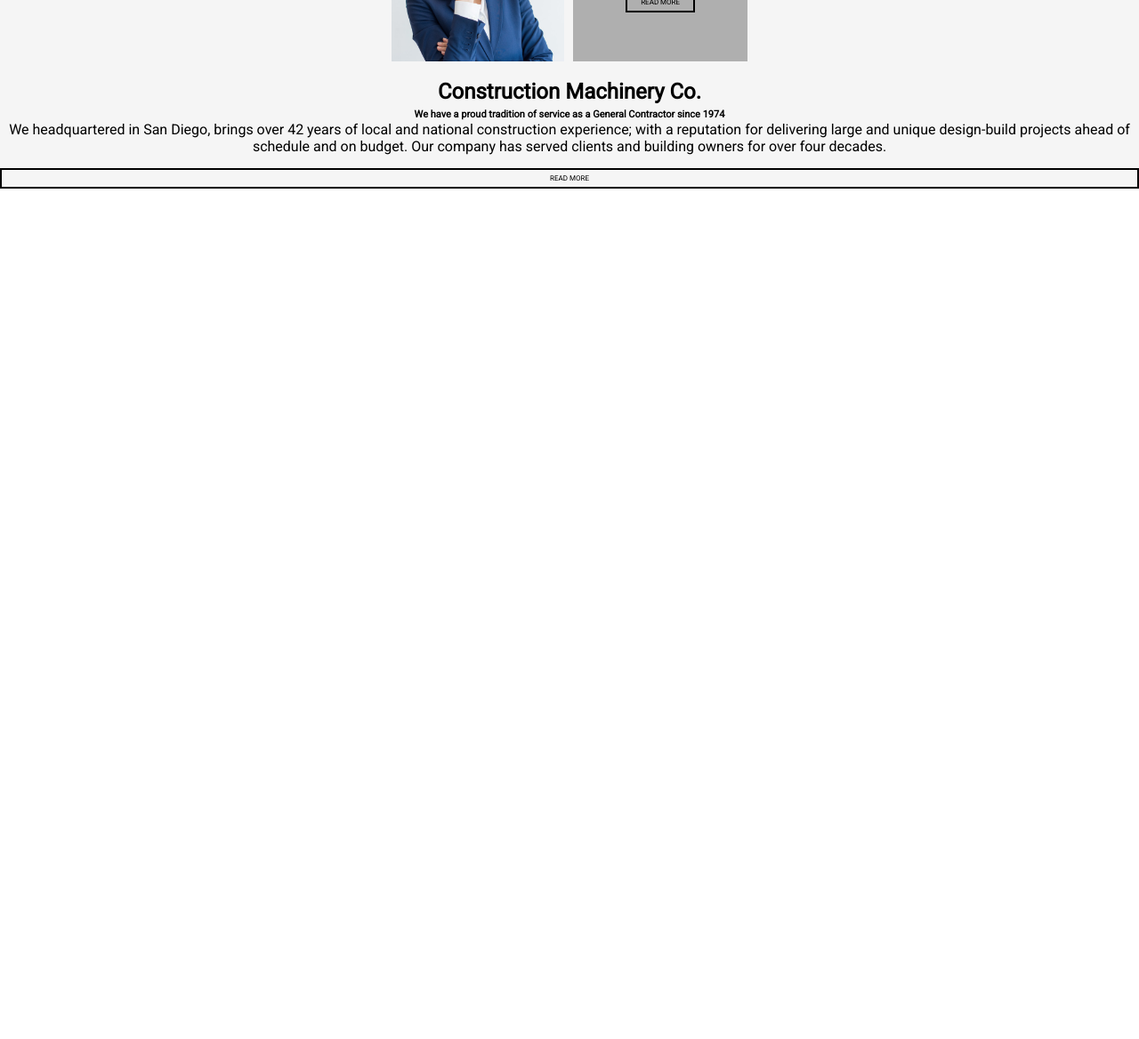
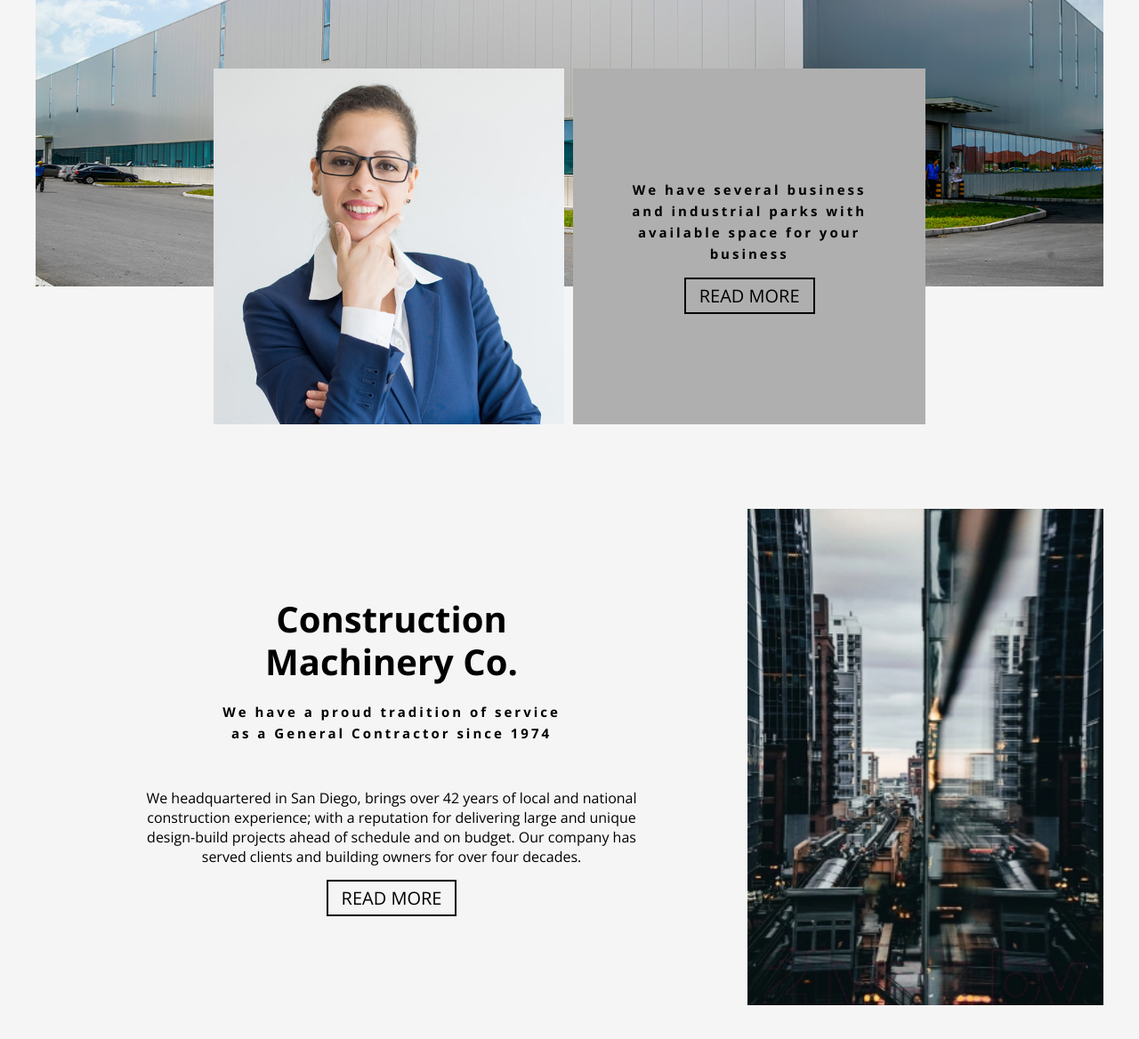
Before and after one commit to HamzaM3/training_website_1, a plain HTML site: page index.html in a window 1280 px wide. Shown: the part 500-1668 px from the top of the page at 89% size. Before the commit the page ends 800 px from the top, so only its background shows below. Drawn offline with nearby package versions, Linux system fonts and the light colour scheme.

Commit message:
Section 1 over

```diff
--- a/index.html
+++ b/index.html
@@ -7,11 +7,8 @@
     <title>Construction Machinery Co.</title>
     <link rel="stylesheet" href="style.css">
     <link rel="preconnect" href="https://fonts.googleapis.com">
-<link rel="preconnect" href="https://fonts.gstatic.com" crossorigin>
-<link href="https://fonts.googleapis.com/css2?family=Roboto&display=swap" rel="stylesheet">
-</head>
-<body>
-    <section class="light" id="section1">
+    <link rel="preconnect" href="https://fonts.gstatic.com" crossorigin>
+    <link href="https://fonts.googleapis.com/css2?family=Open+Sans:wght@300;400;500;600;700;800&display=swap" rel="stylesheet">     <section class="light" id="section1">
         <h1>Business and Industrial Parks</h1>
 
         <div id="quote1">
@@ -24,13 +21,20 @@
             </div>
         </div>
 
-        <h2>Construction Machinery Co.</h2>
+        <div id="construction-machinery">
+            <div class="left">
+                <h2>Construction Machinery Co.</h2>
 
-        <q>We have a proud tradition of service as a General Contractor since 1974</q>
+                <q>We have a proud tradition of service as a General Contractor since 1974</q>
 
-        <p>We headquartered in San Diego, brings over 42 years of local and national construction experience; with a reputation for delivering large and unique design-build projects ahead of schedule and on budget. Our company has served clients and building owners for over four decades.</p>
+                <p>We headquartered in San Diego, brings over 42 years of local and national construction experience; with a reputation for delivering large and unique design-build projects ahead of schedule and on budget. Our company has served clients and building owners for over four decades.</p>
 
-        <div class="read-more">Read more</div>
+                <div class="read-more">Read more</div>
+            </div>
+
+            <div class="right">
+            </div>
+        </div>
     </section>
 
     <!-- <section class="dark">
--- a/style.css
+++ b/style.css
@@ -1,7 +1,7 @@
 * {
     margin: 0;
     padding: 0;
-    font-family: 'Roboto', sans-serif;
+    font-family: 'Open Sans', sans-serif;
     box-sizing: border-box;
 }
 
@@ -14,35 +14,36 @@
 }
 
 #section1 {
-    padding-top: 80px;
+    padding-top: 100px;
+    padding-bottom: 100px;
 }
 
 .light h1 {
     text-align: center;
-    font-size: 40px;
-    width:340px;
+    font-size: 80px;
+    width: 700px;
     margin: auto;
     /* Problem with margin top*/
     margin-bottom: 1em;
     font-weight: normal;
+    line-height: 1.2;
 }
 
 #quote1 {
     background: transparent url("img/big_warehouse.jpg") no-repeat bottom left;
     background-size: 100%;
-    width: 650px;
-    height: 225px;
+    width: 1200px;
+    height: 450px;
     margin: auto;
-    padding-top: 100px;
-    padding: 150px calc((650px - 410px)/2) 0 calc((650px - 410px)/2);
+    padding: 200px calc((1200px - 2*405px)/2) 0 calc((1200px - 2*405px)/2);
     display: flex;
-    margin-bottom: 150px;
+    margin-bottom: 250px;
     text-align: center;
 }
 
 #quote1 > * {
-    height: 200px;
-    width: 200px;
+    height: 400px;
+    width: 400px;
     background-color: rgb(175, 175, 175);
     margin: 5px;
 }
@@ -58,20 +59,66 @@
     justify-content: center;
     align-items: center;
     vertical-align: middle;
-    padding: 25px;
+    padding:50px;
 }
 
 q:before, q:after{ content: "";}
 
 q, h4 {
-    font-size: 11px;
+    font-size: 15px;
     font-weight: bold;
+    letter-spacing: 3px;
+    line-height: 1.6;
 }
 
 .read-more {
     border: 2px solid black;
     text-transform: uppercase;
-    font-size: 8px;
+    font-size: 20px;
     padding: 5px 15px;
+    margin-left: auto;
+    margin-right: auto;
     margin-top: 15px;
+
 }
+
+h2 {
+    font-size: 40px;
+    font-weight:700;
+    line-height: 1.2;
+    margin-bottom:20px;
+}
+
+#construction-machinery {
+    margin:auto;
+    display: flex;
+    justify-content: center;
+}
+
+#construction-machinery > .left {
+    width:800px;
+    padding: 100px;
+    display: flex;
+    flex-direction: column;
+    justify-content: center;
+    align-items: center;
+    vertical-align: middle;
+}
+
+#construction-machinery > .left > h2 {
+    width: 400px;
+}
+
+#construction-machinery > .left > q {
+    width: 400px;
+}
+
+#construction-machinery > .left > p {
+    margin-top: 50px;
+}
+
+#construction-machinery > .right {
+    width: 400px;
+    background: transparent url("img/thanks_yandex.webp") no-repeat center center;
+    background-size: 100%;
+}
```
Also changed, not shown: img/thanks_yandex.webp (added).
